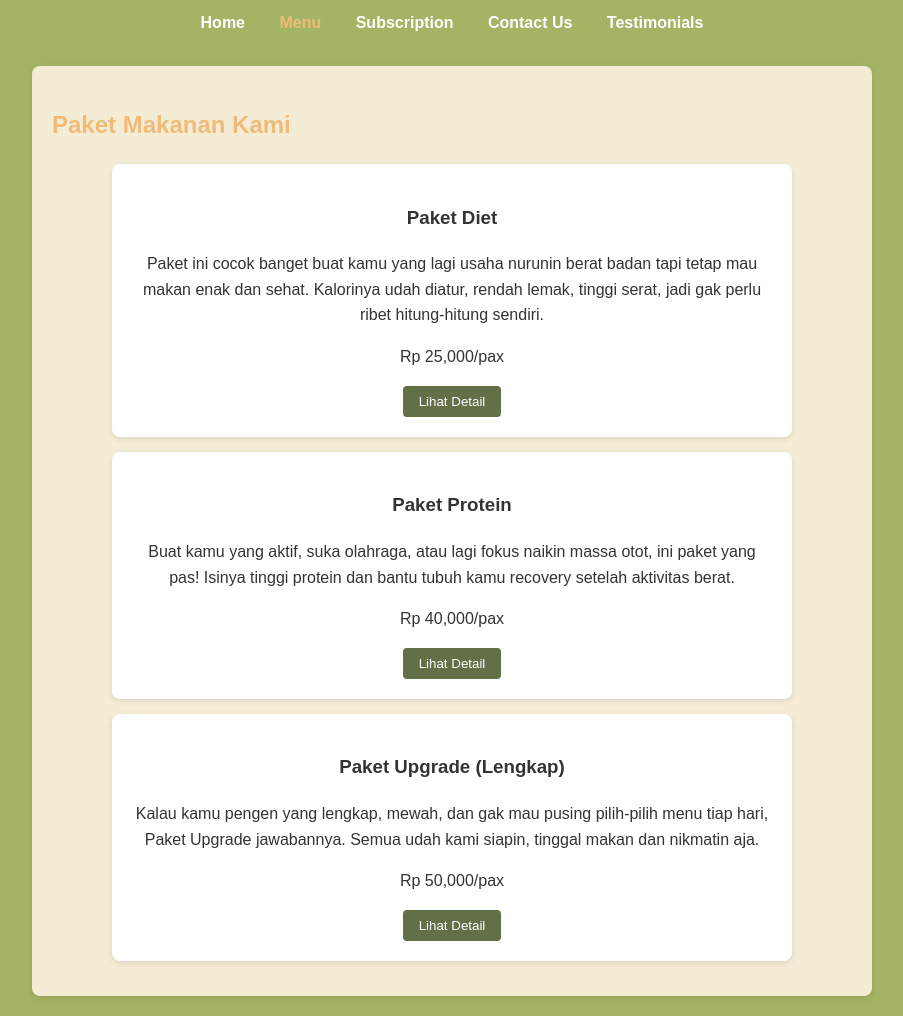
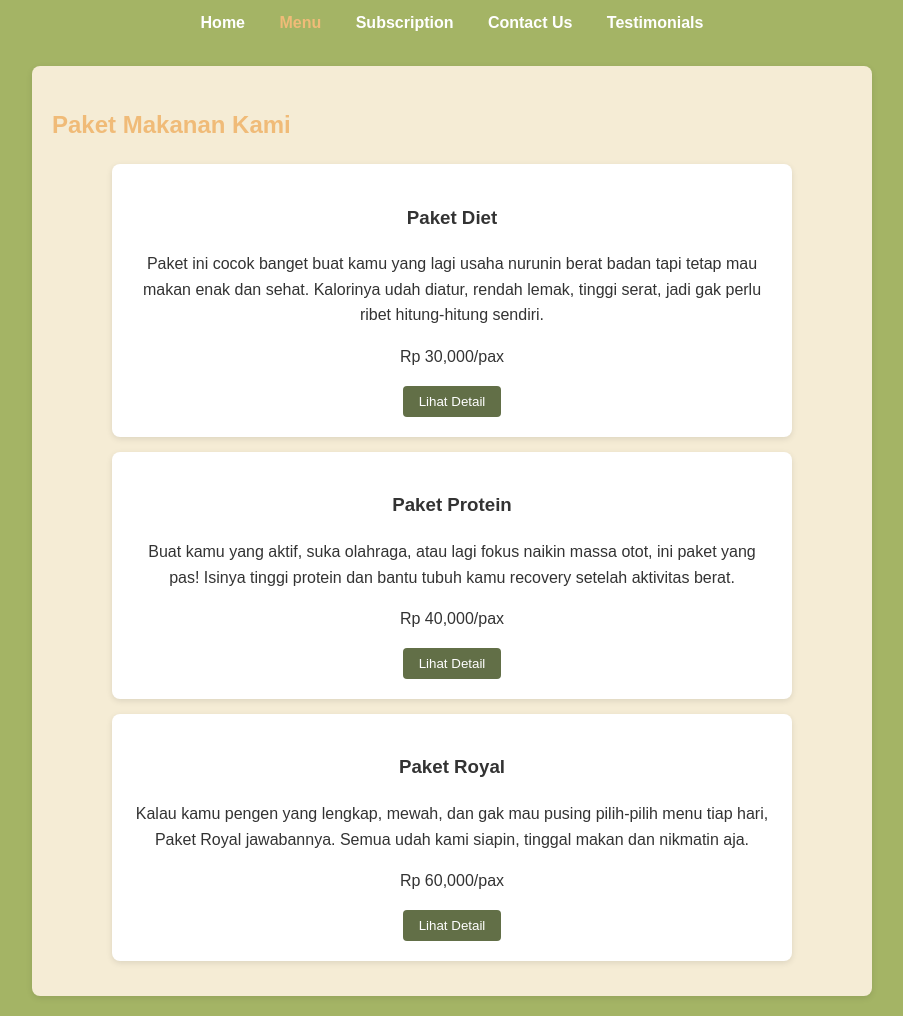
Before and after one commit to rafifazs20/SEA-COMPFEST-2025, a plain HTML site: page menu.html in a window 1280 px wide. Shown: the whole page, without its empty margins (188-1091 px from the left). Drawn offline with Linux system fonts and the light colour scheme.

```diff
--- a/menu.html
+++ b/menu.html
@@ -22,7 +22,7 @@
         <div class="meal-card">
             <h3>Paket Diet</h3>
             <p>Paket ini cocok banget buat kamu yang lagi usaha nurunin berat badan tapi tetap mau makan enak dan sehat. Kalorinya udah diatur, rendah lemak, tinggi serat, jadi gak perlu ribet hitung-hitung sendiri.</p>
-            <p>Rp 25,000/pax</p>
+            <p>Rp 30,000/pax</p>
             <button onclick="showModal('Paket Diet')">Lihat Detail</button>
         </div>
 
@@ -34,10 +34,10 @@
         </div>
 
         <div class="meal-card">
-            <h3>Paket Upgrade (Lengkap)</h3>
-            <p>Kalau kamu pengen yang lengkap, mewah, dan gak mau pusing pilih-pilih menu tiap hari, Paket Upgrade jawabannya. Semua udah kami siapin, tinggal makan dan nikmatin aja.</p>
-            <p>Rp 50,000/pax</p>
-            <button onclick="showModal('Paket Upgrade (Lengkap)')">Lihat Detail</button>
+            <h3>Paket Royal</h3>
+            <p>Kalau kamu pengen yang lengkap, mewah, dan gak mau pusing pilih-pilih menu tiap hari, Paket Royal jawabannya. Semua udah kami siapin, tinggal makan dan nikmatin aja.</p>
+            <p>Rp 60,000/pax</p>
+            <button onclick="showModal('Paket Royal')">Lihat Detail</button>
         </div>
     </section>
 
```
Also changed, not shown: testimonials.html (+1 -1 lines).
